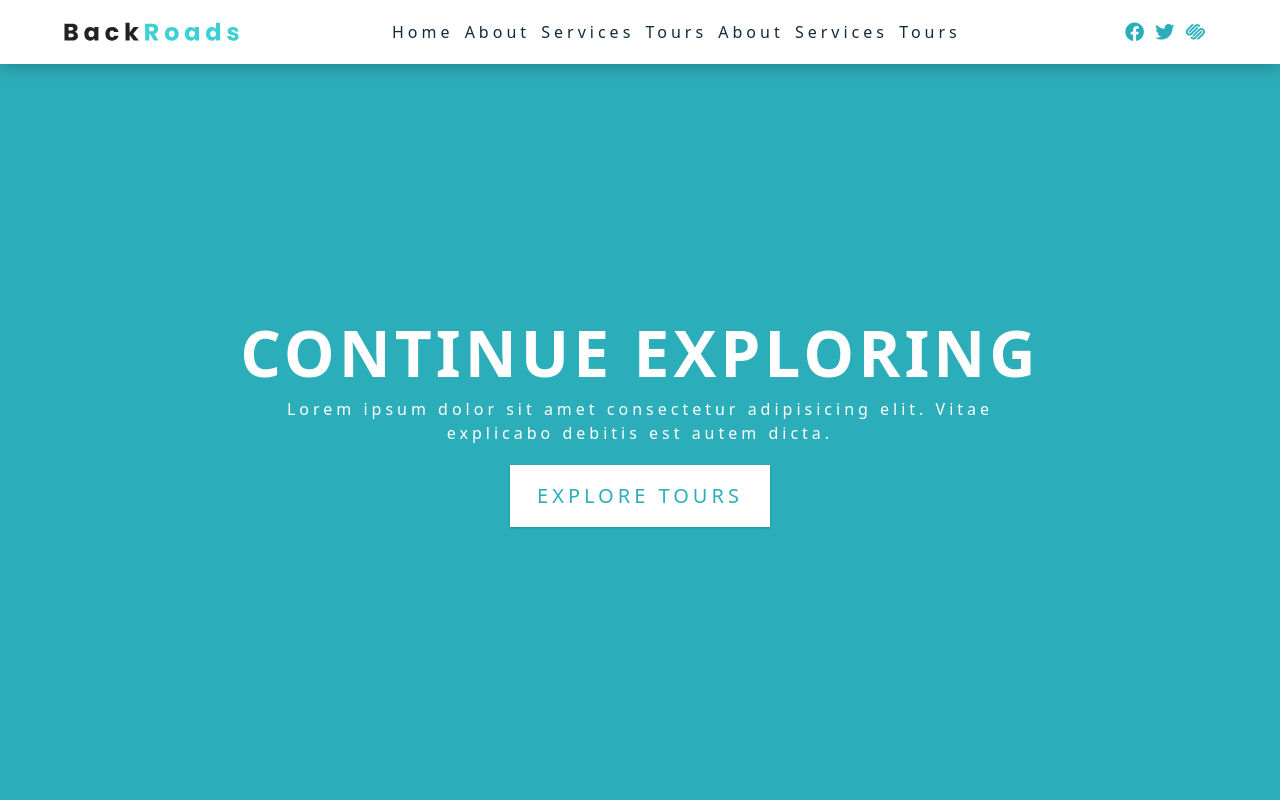
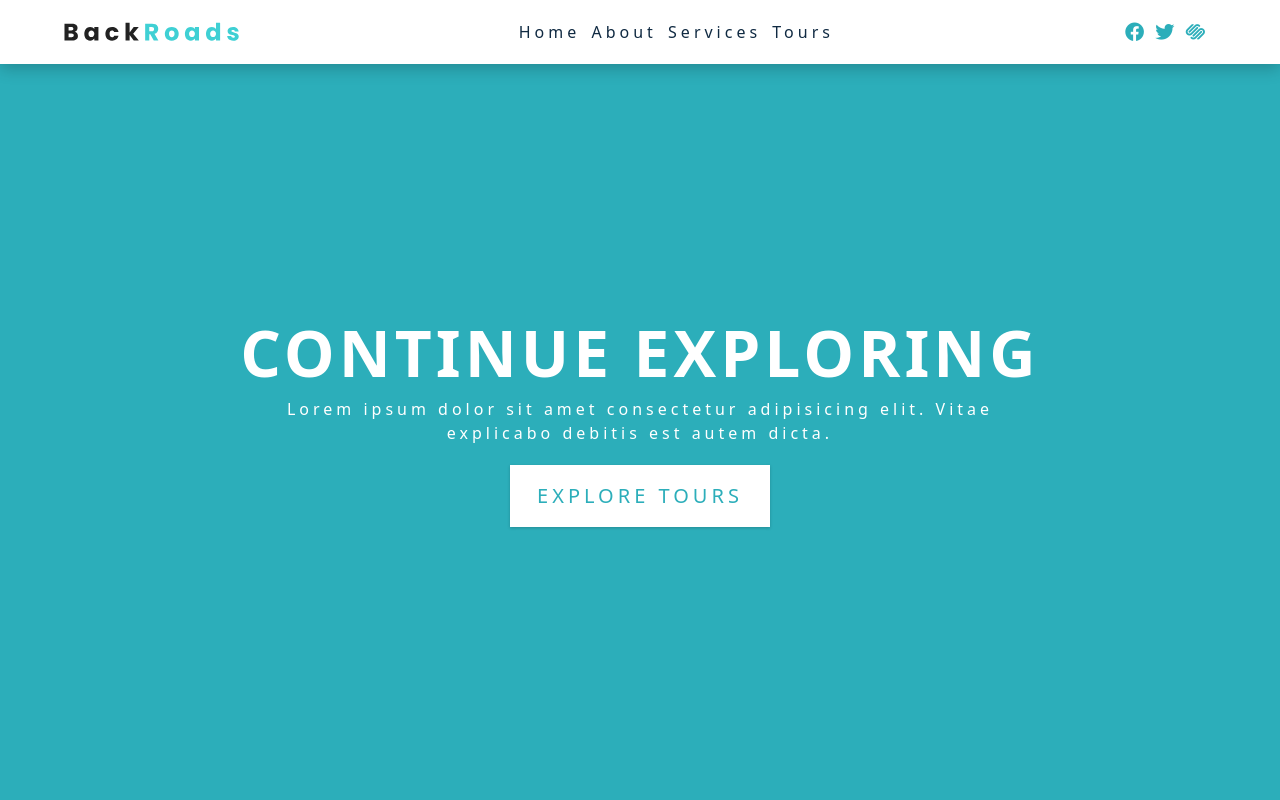
Before and after one commit to EnlighterNo01/backroads-app, a React (Create React App) app: page / in a window 1280 px wide. Shown: the top 800 px of the page. Built offline with nearby package versions, Linux system fonts and the light colour scheme.

Commit message:
social links?>

```diff
--- a/src/components/Navbar.js
+++ b/src/components/Navbar.js
@@ -1,5 +1,5 @@
 import logo from '../images/logo.svg'
-import { pageLinks } from '../data';
+import { pageLinks, socialLinks } from '../data';
 
 const Navbar = () => {
   return (
@@ -22,35 +22,19 @@ const Navbar = () => {
                     </li>
                     );
                 })}
-                <li>
-                    <a href="#about" className="nav-link"> about </a>
-                </li>
-
-                <li>
-                    <a href="#services" className="nav-link"> services </a>
-                </li>
-
-                <li>
-                    <a href="#tours" className="nav-link"> tours</a>
-                </li>
             </ul>
 
             <ul className="nav-icons">
-                <li>
-                    <a href="https://www.twitter.com" target="_blank" className="nav-icon">
-                        <i className="fab fa-facebook"></i>
-                    </a>
-                </li>
-                <li>
-                    <a href="https://www.twitter.com" target="_blank" className="nav-icon">
-                        <i className="fab fa-twitter"></i>
-                    </a>
-                </li>
-                    <li>
-                    <a href="https://www.twitter.com" target="_blank" className="nav-icon">
-                        <i className="fab fa-squarespace"></i>
-                    </a>
-                </li>
+                {socialLinks.map ((link) => {
+                    const {id, href, icon} = link
+                    return (
+                        <li key={id}>
+                        <a href='' target="_blank" className="nav-icon">
+                            <i className={icon}></i>
+                        </a>
+                    </li>
+                    );
+                })}
             </ul>
         </div>
     </nav>
--- a/src/data.js
+++ b/src/data.js
@@ -4,3 +4,9 @@ export const pageLinks = [
     {id:3, href:'#services', text:'services'},
     {id:4, href:'#tours', text:'tours'},
 ];
+
+export const socialLinks = [
+    {id:1, href:'https://www.twitter.com', icon:'fab fa-facebook'},
+    {id:2, href:'https://www.facebook.com', icon:'fab fa-twitter'},
+    {id:3, href:'https://www.squarespace.com', icon:'fab fa-squarespace'},
+];
```
